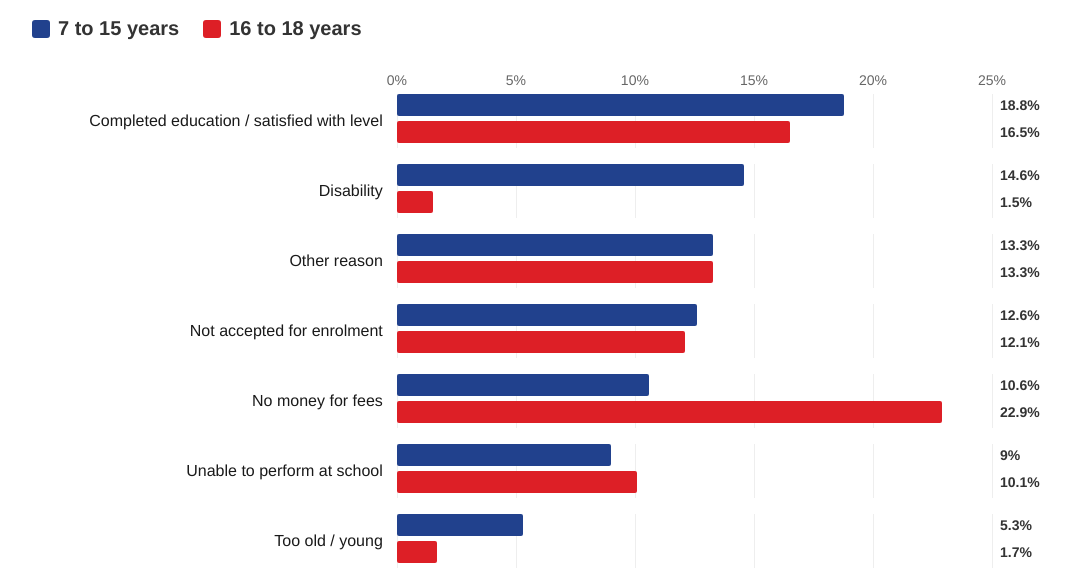
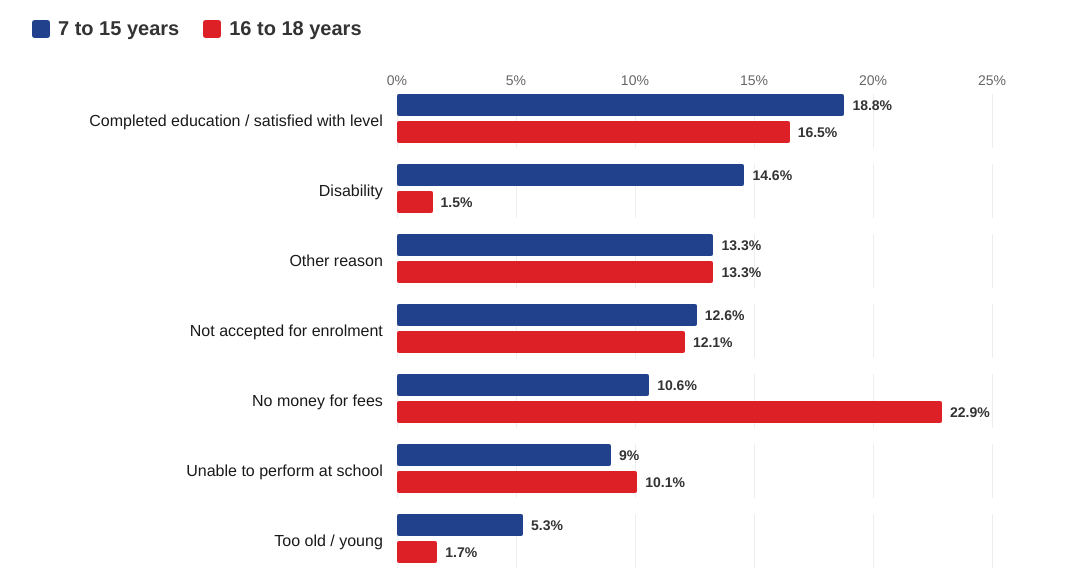
Before and after one commit to MihleMdashe/Reasons-For-Non-Attendance, a plain HTML site: page index.html in a window 1280 px wide. Shown: the part 210-791 px from the top of the page, without its empty margins (128-1199 px from the left). Drawn offline with Linux system fonts and the light colour scheme.

Commit message:
Refactor bar rendering to use bar-track class

```diff
--- a/index.html
+++ b/index.html
@@ -107,12 +107,10 @@
     position: relative;
   }
 
-  .bar-wrap {
+  .bar-track {
     position: relative;
+    height: 22px;
     margin-bottom: 5px;
-    height: 22px;
-    display: flex;
-    align-items: center;
   }
 
   .bar {
@@ -125,12 +123,13 @@
 
   .bar-value {
     position: absolute;
-    left: 100%;
-    margin-left: 8px;
+    top: 50%;
+    transform: translateY(-50%);
     font-size: 14px;
     font-weight: 600;
     color: #333;
     white-space: nowrap;
+    margin-left: 8px;
   }
   .bar-value-zero {
     color: #aaa;
@@ -214,7 +213,7 @@
       width: 100%;
     }
 
-    .bar, .bar-wrap {
+    .bar, .bar-track {
       height: 24px;
     }
   }
@@ -305,35 +304,37 @@ for (var i = 0; i < data.length; i++) {
     barArea.appendChild(gl);
   }
 
-  // Blue bar (7 to 15) with value label
-  var wrapA = document.createElement('div');
-  wrapA.className = 'bar-wrap';
+  // Blue bar (7 to 15) with value label at bar end
+  var wA = d.a / maxVal * 100;
+  if (wA < 0.5 && d.a > 0) wA = 0.5;
+  var trackA = document.createElement('div');
+  trackA.className = 'bar-track';
   var barA = document.createElement('div');
   barA.className = 'bar bar-blue';
-  var wA = d.a / maxVal * 100;
-  if (wA < 0.5 && d.a > 0) wA = 0.5;
   barA.style.width = wA + '%';
-  wrapA.appendChild(barA);
+  trackA.appendChild(barA);
   var valA = document.createElement('span');
   valA.className = 'bar-value' + (d.a === 0 ? ' bar-value-zero' : '');
   valA.textContent = d.a + '%';
-  wrapA.appendChild(valA);
-  barArea.appendChild(wrapA);
+  valA.style.left = wA + '%';
+  trackA.appendChild(valA);
+  barArea.appendChild(trackA);
 
-  // Red bar (16 to 18) with value label
-  var wrapB = document.createElement('div');
-  wrapB.className = 'bar-wrap';
+  // Red bar (16 to 18) with value label at bar end
+  var wB = d.b / maxVal * 100;
+  if (wB < 0.5 && d.b > 0) wB = 0.5;
+  var trackB = document.createElement('div');
+  trackB.className = 'bar-track';
   var barB = document.createElement('div');
   barB.className = 'bar bar-red';
-  var wB = d.b / maxVal * 100;
-  if (wB < 0.5 && d.b > 0) wB = 0.5;
   barB.style.width = wB + '%';
-  wrapB.appendChild(barB);
+  trackB.appendChild(barB);
   var valB = document.createElement('span');
   valB.className = 'bar-value' + (d.b === 0 ? ' bar-value-zero' : '');
   valB.textContent = d.b + '%';
-  wrapB.appendChild(valB);
-  barArea.appendChild(wrapB);
+  valB.style.left = wB + '%';
+  trackB.appendChild(valB);
+  barArea.appendChild(trackB);
 
   row.appendChild(barArea);
   chart.appendChild(row);
```
